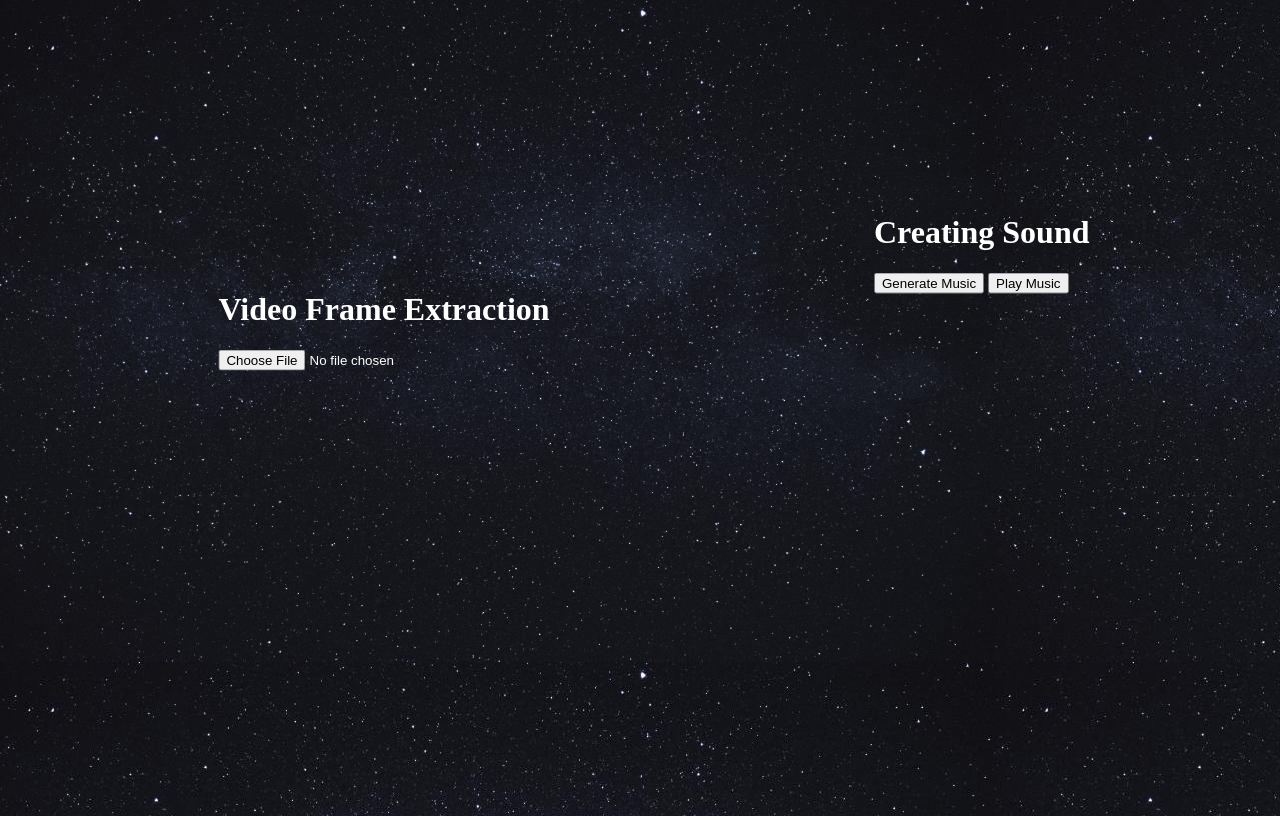
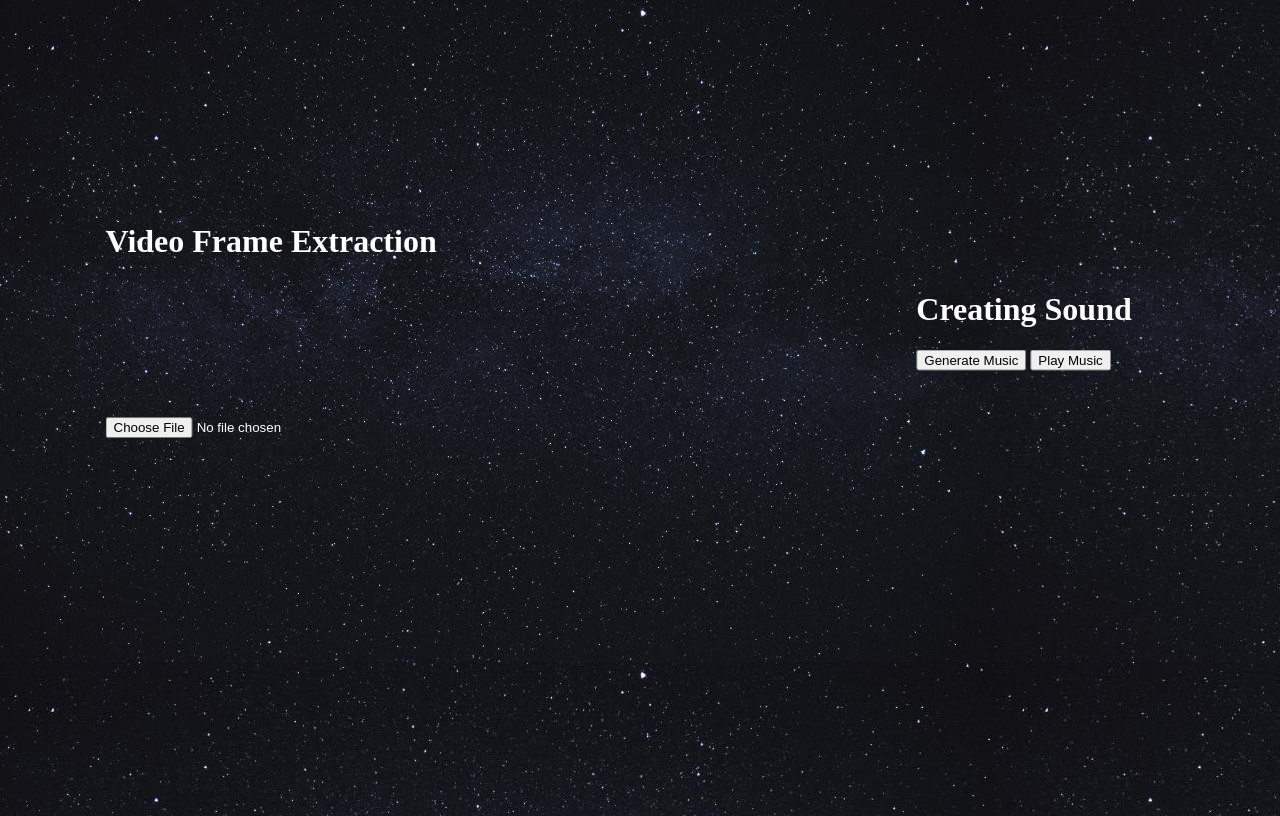
Before and after one commit to A-Ordem/a-ordem.github.io, a plain HTML site: page frontend/home.html in a window 1280 px wide. Drawn offline with nearby package versions, Linux system fonts and the light colour scheme.

Commit message:
melhorzinho

```diff
--- a/backend/3dSound/sonification.js
+++ b/backend/3dSound/sonification.js
@@ -11,7 +11,7 @@ let memoryCard = [];
 let filtrada = [];
 
 const Qx = 7;
-const Qy = 5;
+const Qy = 7;
 
 function loadVideo() {
   console.log(framesList)
@@ -20,6 +20,7 @@ function loadVideo() {
     const reader = new FileReader();
     const img = new Image();
     img.src = framesList[i];
+
     img.onload = function () {
       imageCanvas.width = img.width;
       imageCanvas.height = img.height;
@@ -89,7 +90,9 @@ generateMusicButton.addEventListener('click', function () {
       filtro += Math.pow((media - memoryCard[frameS][i]), 2);
     }
     filtro = Math.sqrt(filtro)
+    console.log(filtro)
     filtro /= (Qx * Qy);
+    console.log(filtro)
     filtro = 4 * filtro + media
     console.log(filtro)
 
@@ -123,8 +126,8 @@ generateMusicButton.addEventListener('click', function () {
 });
 
 ////////////////////////////////////////////// Player ///////////////////////////////////////////////////
-let attackTime = 0;
-let releaseTime = 0;
+//let attackTime = 0;
+//let releaseTime = 0;
 
 // Expose attack time & release time
 const sweepLength = 1;
--- a/frontend/home.html
+++ b/frontend/home.html
@@ -2,19 +2,28 @@
 <html lang="en">
 <head>
     <meta charset="UTF-8">
-        <meta name="viewport" content="width=device-width, initial-scale=1.0">
+    <meta name="viewport" content="width=device-width, initial-scale=2.0">
     <title>Fly Through Sonification</title>
-        <link rel="stylesheet" type="text/css" href="style.css" />
+    <link rel="stylesheet" type="text/css" href="style.css">
 </head>
-    <body">
-        <!-- <div class="background"> -->
+<body>
     <div class="container">
-            <!-- Sound Part -->
+        <div class="left-div">
+            <!-- Parte de Vídeo -->
+            <h1>Video Frame Extraction</h1>
+            <input type="file" accept="video/*" id="videoInput">
+            <canvas id="imageCanvas"></canvas>
+            <!-- <button id="prevButton">Previous</button>
+            <button id="nextButton">Next</button> -->
+
+            <script src="/backend/video/videoHandeling.js"></script>
+            <script src="https://cdn.jsdelivr.net/npm/tone"></script>
+        </div>
+
         <div class="right-div">
-                <div id="cratingSound">
+            <!-- Parte de Som -->
             <h1 class="h1">Creating Sound</h1>
             <!-- <input type="file" id="imageInput" accept="image/*"> -->
-                    <div id="frames"></div>
 
             <div id="boombox">
                 <div class="boombox-handle"></div>
@@ -23,31 +32,14 @@
                     <section class="tape">
                         <button id="generateMusic">Generate Music</button>
                         <button id="playMusic">Play Music</button>
-                        <canvas id="imageCanvas"></canvas>
+                        <div id="frames"></div>
                     </section>
                 </div>
-                    <!-- boombox-body -->
             </div>
 
-                    <!-- ------------------------------------------------------------------------------------ -->
             <script src="/backend/3dSound/wavetable.js"></script>
             <script src="/backend/3dSound/sonification.js"></script>
         </div>
     </div>
-            <!-- Video part -->
-            <div class="left-div">
-            <h1>Video Frame Extraction</h1>
-
-            <input type="file" accept="video/*" id="videoInput">
-
-            <!-- <button id="prevButton">Previous</button>
-            <button id="nextButton">Next</button> -->
-
-            <script src="/backend/video/videoHandeling.js"></script>
-            <script src="https://cdn.jsdelivr.net/npm/tone"></script>
-
-            </div>
-        </div>
-    <!-- </div> -->
 </body>
 </html>
```
Lines whose indentation alone changed are shown as unchanged.
